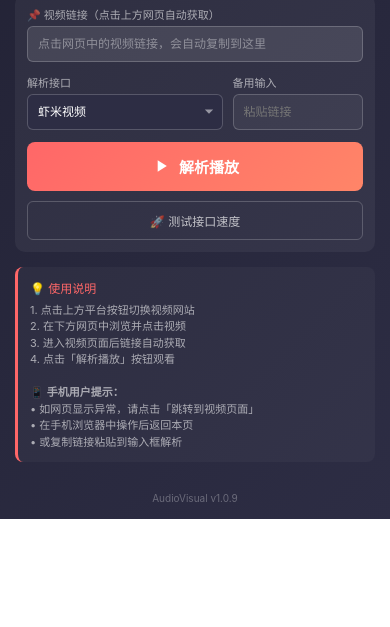
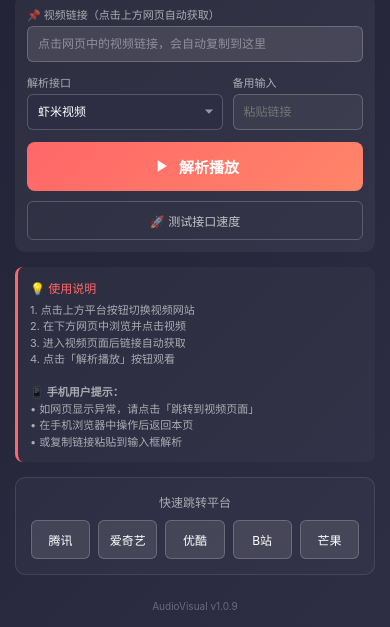
Before and after one commit to zhengshaopan859-arch/video, a plain HTML site: page mobile.html in a window 390 px wide. Shown: the part 579-1206 px from the top of the page. Before the commit the page ends 1098 px from the top, so only its background shows below. Drawn offline with Linux system fonts and the light colour scheme.

Commit message:
Update mobile.html

```diff
--- a/mobile.html
+++ b/mobile.html
@@ -386,6 +386,47 @@
             color: rgba(255, 255, 255, 0.3);
             font-size: 10px;
         }
+
+        /* 底部平台跳转 */
+        .footer-platforms {
+            background: rgba(255, 255, 255, 0.03);
+            padding: 15px;
+            margin: 0 15px 10px;
+            border-radius: 10px;
+            border: 1px solid rgba(255, 255, 255, 0.1);
+        }
+
+        .footer-title {
+            text-align: center;
+            font-size: 12px;
+            color: rgba(255, 255, 255, 0.6);
+            margin-bottom: 10px;
+        }
+
+        .footer-buttons {
+            display: grid;
+            grid-template-columns: repeat(5, 1fr);
+            gap: 8px;
+        }
+
+        .footer-btn {
+            display: block;
+            padding: 10px 5px;
+            background: rgba(255, 255, 255, 0.1);
+            border: 1px solid rgba(255, 255, 255, 0.2);
+            border-radius: 6px;
+            color: #fff;
+            font-size: 12px;
+            text-align: center;
+            text-decoration: none;
+            transition: all 0.3s;
+        }
+
+        .footer-btn:active {
+            background: rgba(255, 103, 104, 0.3);
+            border-color: #ff6768;
+            transform: scale(0.95);
+        }
     </style>
 </head>
 <body>
@@ -495,6 +536,18 @@
                 • 在手机浏览器中操作后返回本页<br>
                 • 或复制链接粘贴到输入框解析
             </div>
+        </div>
+    </div>
+
+    <!-- 底部平台跳转 -->
+    <div class="footer-platforms">
+        <div class="footer-title">快速跳转平台</div>
+        <div class="footer-buttons">
+            <a href="https://v.qq.com" target="_blank" class="footer-btn">腾讯</a>
+            <a href="https://www.iqiyi.com" target="_blank" class="footer-btn">爱奇艺</a>
+            <a href="https://www.youku.com" target="_blank" class="footer-btn">优酷</a>
+            <a href="https://www.bilibili.com" target="_blank" class="footer-btn">B站</a>
+            <a href="https://www.mgtv.com" target="_blank" class="footer-btn">芒果</a>
         </div>
     </div>
 
```
